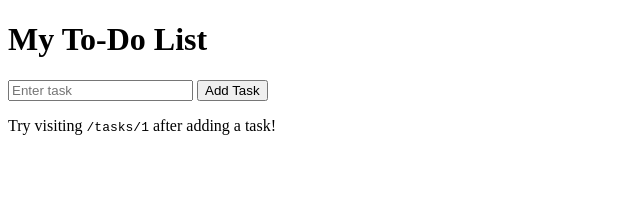
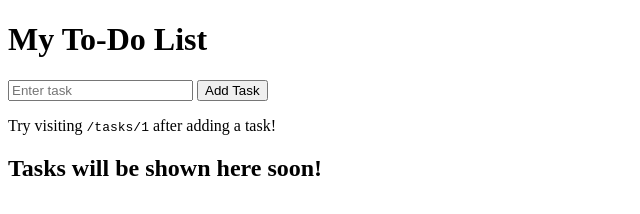
Before and after one commit to G10RG131/DevMid, a website: page views/index.html in a window 1280 px wide. Shown: the whole page, without its empty margins (0-640 px from the left). Drawn offline with Linux system fonts and the light colour scheme.

Commit message:
Add placeholder for task display

```diff
--- a/views/index.html
+++ b/views/index.html
@@ -10,5 +10,6 @@
     <button type="submit">Add Task</button>
   </form>
   <p>Try visiting <code>/tasks/1</code> after adding a task!</p>
+  <h2>Tasks will be shown here soon!</h2>
 </body>
 </html>
```
